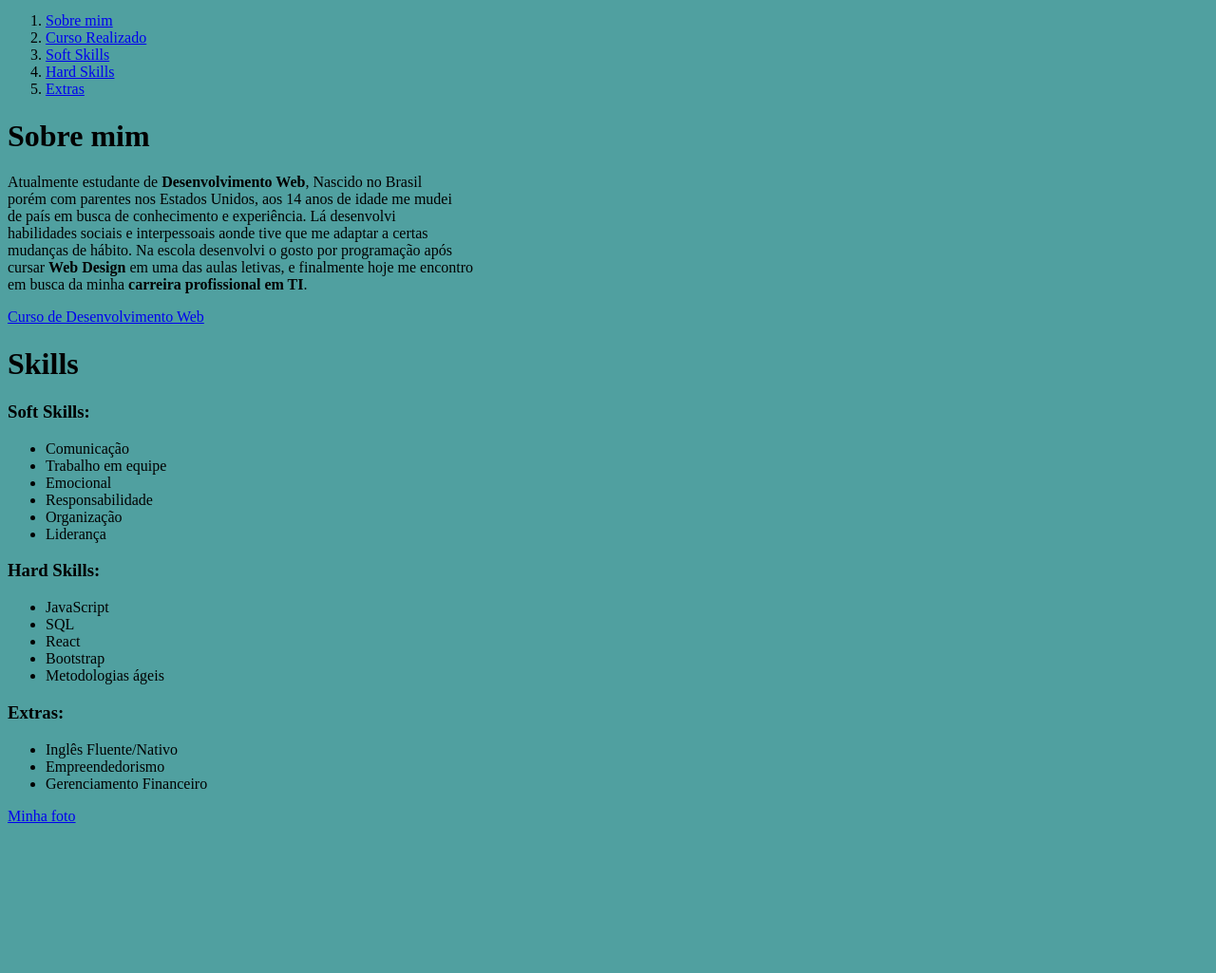
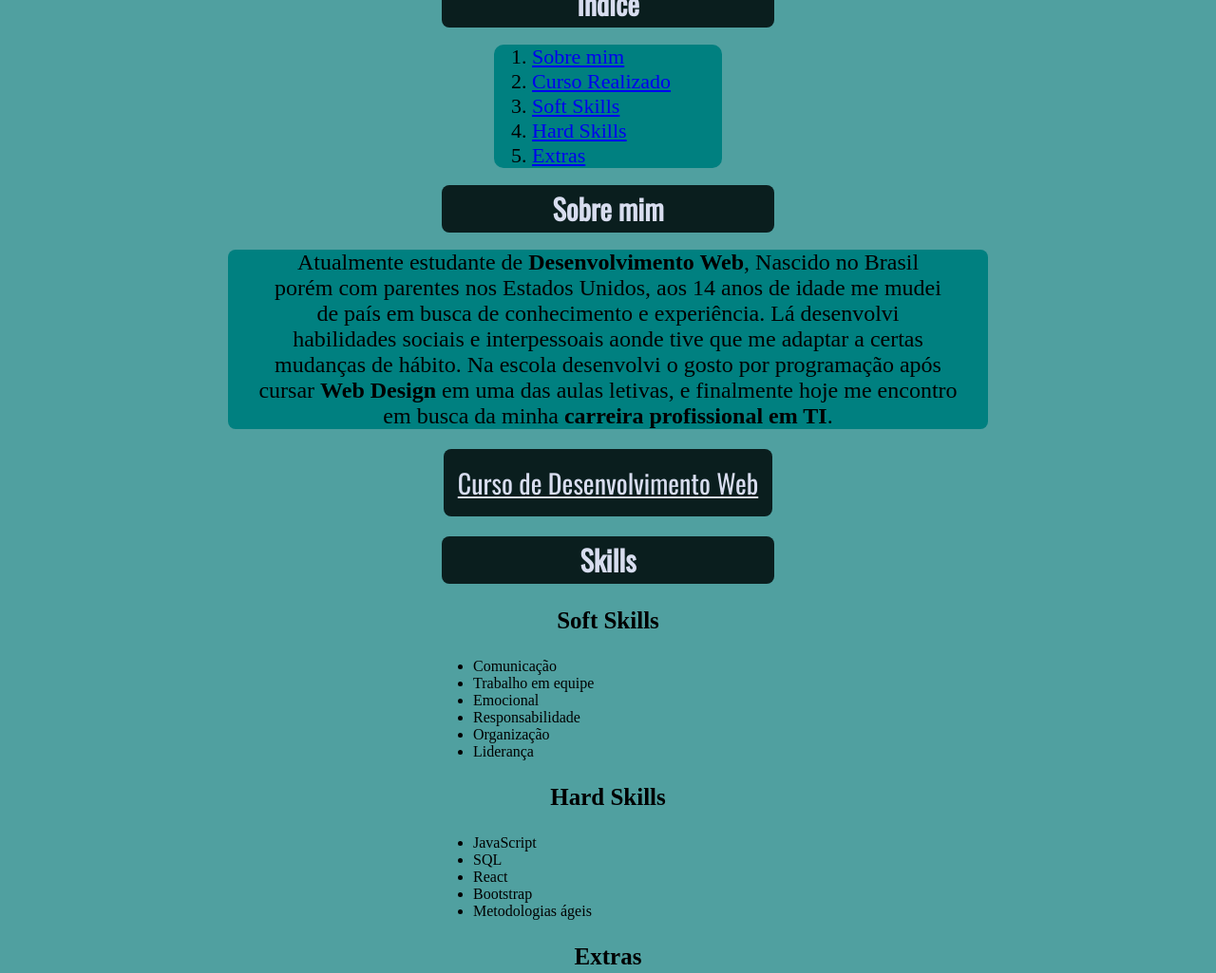
Before and after one commit to Carpinett1/Carpinett1.github.io, a plain HTML site: page index.html in a window 1280 px wide. Shown: the part 391-1416 px from the top of the page at 95% size. Before the commit the page ends 1268 px from the top, so only its background shows below. Drawn offline with nearby package versions, Linux system fonts and the light colour scheme.

Commit message:
sobremim linktrybe skills/

```diff
--- a/index.html
+++ b/index.html
@@ -30,41 +30,104 @@
                     color: #D8DDEF;
                     background-color:rgb(10, 30, 30);
                     border-radius: 8px;
-                    width:240px;
+                    width:350px;
                     margin: auto;
                     line-height: 50px;
                     font-size: 30px;
+                }
+                #lista-indice{
+                    font-size: 22px;
+                    text-align: left;
+                    background-color:teal;
+                    border-radius: 10px;
+                    margin: auto;
+                    width: 200px;
+                }
+                #aboutme{
+                    text-align: center;
+                    font-family: 'Oswald', sans-serif;
+                    color: #D8DDEF;
+                    background-color:rgb(10, 30, 30);
+                    border-radius: 8px;
+                    width:350px;
+                    margin: auto;
+                    line-height: 50px;
+                    font-size: 30px;
+                }
+                #textosobremim{
+                    text-align: center;
+                    font-size: 24px;
+                    background-color: teal;
+                    border-radius: 8px;
+                    width: 800px;
+                    margin: auto;
+                }
+                #linktrybe{
+                    font-family: 'Oswald', sans-serif;
+                    font-size: 28px;
+                    background-color: rgb(10, 30, 30);
+                    padding: 15px;
+                    border-radius: 8px;
+                    color: #D8DDEF;
+                }
+                #skillstitle{
+                    text-align: center;
+                    font-family: 'Oswald', sans-serif;
+                    color: #D8DDEF;
+                    background-color:rgb(10, 30, 30);
+                    border-radius: 8px;
+                    width:350px;
+                    margin: auto;
+                    line-height: 50px;
+                    font-size: 30px;
+                }
+                .listaskills{
+                    text-align:left;
+                    margin: auto;
+                    margin-right: 450px;
+                    margin-left: 450px;
+                }
+                .tituloskills{
+                    text-align: center;
+                    font-size: 25px;
                 }
 
             </style>
         </head>
     <body>
         <h1 id="nome-titulo">Thiago Almeida Carpinetti</h1>
-
+        <p></p>
         <img src="Imagens/Perfil2.jpeg" id="fotoperfil" alt="Foto de perfil de Thiago Carpinetti em Curitiba" width="200px">
-
+        <p></p>
         <h2 id="indice">Índice</h2>
-        <ol>
+        <br>
+        <ol id="lista-indice">
             <li><a href="#aboutme">Sobre mim</a></li>
-            <li><a href="#link">Curso Realizado</a></li>
+            <li><a href="#linktrybe">Curso Realizado</a></li>
             <li><a href="#softskills">Soft Skills</a></li>
             <li><a href="#hardskills">Hard Skills</a></li>
             <li><a href="#extras">Extras</a></li>
         </ol>
-
+        <br>
         <h1 id="aboutme">Sobre mim</h1>
-        <p>Atualmente estudante de <strong>Desenvolvimento Web</strong>, Nascido no Brasil <br>
+        <br>
+        <p id="textosobremim">Atualmente estudante de <strong>Desenvolvimento Web</strong>, Nascido no Brasil <br>
         porém com parentes nos Estados Unidos, aos 14 anos de idade me mudei <br>
         de país em busca de conhecimento e experiência. Lá desenvolvi <br>
         habilidades sociais e interpessoais aonde tive que me adaptar a certas <br>
         mudanças de hábito. Na escola desenvolvi o gosto por programação após <br>
         cursar <strong>Web Design</strong> em uma das aulas letivas, e finalmente hoje me encontro <br>
         em busca da minha <strong>carreira profissional em TI</strong>.</p>
+        <br><br>
+        <div style="text-align:center;">
+        <a id="linktrybe" href="https://www.betrybe.com" target="_blank" >Curso de Desenvolvimento Web</a>
+        </div>
+        <br><br>
+        <h1 id="skillstitle">Skills</h1>
 
-        <a id="link" href="https://www.betrybe.com" target="_blank" >Curso de Desenvolvimento Web</a>
+        <div class="listaskills">
 
-        <h1>Skills</h1>
-        <h3 id="softskills">Soft Skills:</h3>
+        <h3 id="softskills" class="tituloskills">Soft Skills</h3>
 
         <ul>
             <li>Comunicação</li>
@@ -74,7 +137,7 @@
             <li>Organização</li>
             <li>Liderança</li>
         </ul>
-        <h3 id="hardskills">Hard Skills:</h3>
+        <h3 id="hardskills" class="tituloskills">Hard Skills</h3>
         <ul>
             <li>JavaScript</li>
             <li>SQL</li>
@@ -82,13 +145,13 @@
             <li>Bootstrap</li>
             <li>Metodologias ágeis</li>
         </ul>
-        <h3 id="extras">Extras:</h3>
+        <h3 id="extras" class="tituloskills">Extras</h3>
         <ul>
             <li>Inglês Fluente/Nativo</li>
             <li>Empreendedorismo</li>
             <li>Gerenciamento Financeiro</li>
         </ul>
-
+        </div>
         <a href="#fotoperfil">Minha foto</a>
     </body>
 </html>
```
